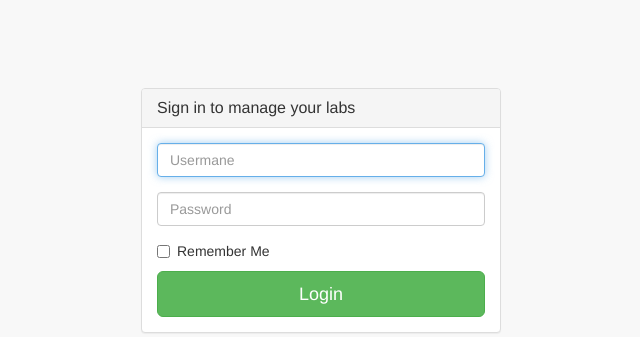
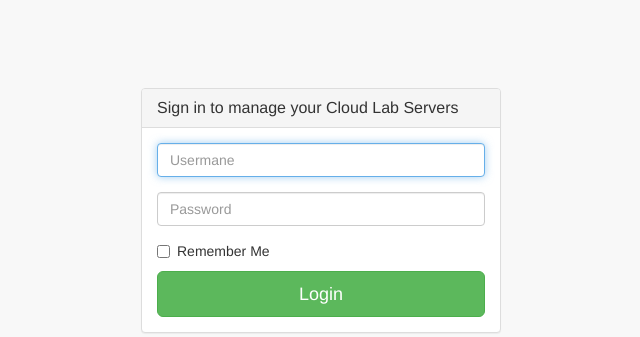
Before and after one commit to OnlineLabs4All/dispatcher, a Symfony app: template app/Resources/views/default/login.html.twig in a window 1280 px wide. Shown: the part 213-550 px from the top of the page, without its empty margins (319-959 px from the left). Run offline with Twig, Linux system fonts and the light colour scheme; the template is opened without the code that fills it, so the values that code supplies are empty; some libraries are stand-ins or nearby versions.

Commit message:
templates update, experiment record view

```diff
--- a/app/Resources/views/default/apiEndpoints.html.twig
+++ b/app/Resources/views/default/apiEndpoints.html.twig
@@ -21,7 +21,7 @@
                     <!-- Tab panes -->
                     <div class="tab-content">
 
-                       <p><i class="fa fa-gear fa-fw"></i> Endpoint: <code>{{ api.description }}</code></p>
+                       <p><i class="fa fa-gear fa-fw"></i> Base URL: <code>{{ api.description }}</code></p>
                        <p><i class="fa fa-book fa-file-o"></i> Service Description: <code><a href="{{ api.endpoint }}" target="_blank" >{{ api.endpoint }}</a></code></p>
                        <p><i class="fa fa-book fa-eye"></i> ISA Agent GUID: <code>{{ api.guid }}</code></p>
                        <p><i class="fa fa-book fa-key"></i> PassKey: <code>{{ api.passkey }}</code></p>
--- a/app/Resources/views/default/login.html.twig
+++ b/app/Resources/views/default/login.html.twig
@@ -9,7 +9,7 @@
     <meta name="description" content="">
     <meta name="author" content="">
 
-    <title>Login to Experiment Dispatcher Admin Dashboard</title>
+    <title>Login to Cloud Lab Server Admin Dashboard</title>
 
     <!-- Bootstrap Core CSS -->
     <link href="{{ asset('bootstrap/bower_components/bootstrap/dist/css/bootstrap.min.css') }}" rel="stylesheet">
@@ -39,7 +39,7 @@
             <img src="{{ asset('img/SmallLogo.png')  }}" width="350">
             <div class="login-panel panel panel-default">
                 <div class="panel-heading">
-                    <h3 class="panel-title">Sign in to manage your labs</h3>
+                    <h3 class="panel-title">Sign in to manage your Cloud Lab Servers</h3>
                 </div>
                 <div class="panel-body">
                     {% if error %}
```
Also changed, not shown: app/Resources/views/default/recordView.html.twig (+6 -1 lines).
